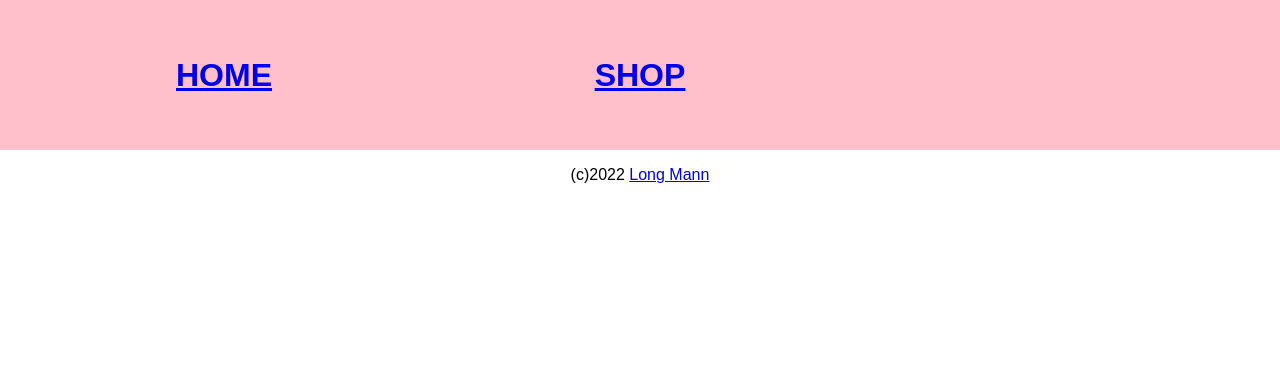
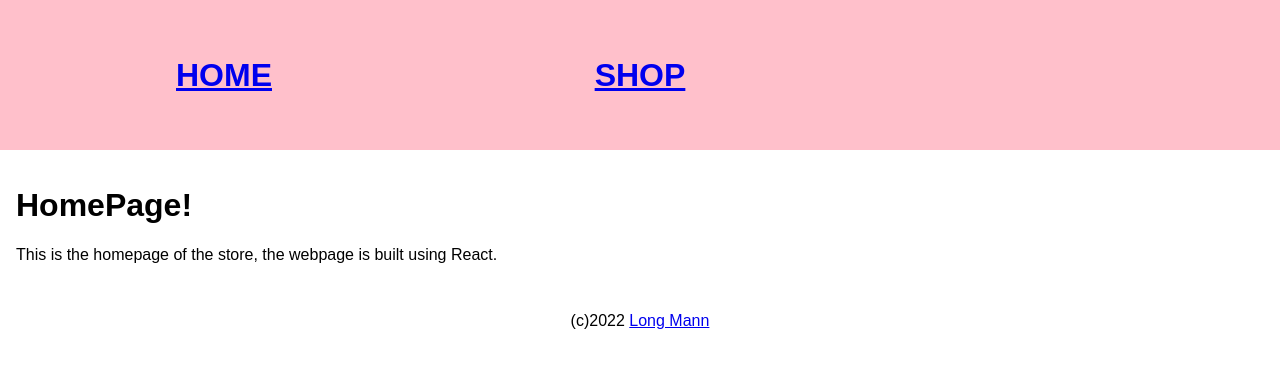
Before and after one commit to Longmann94/shopping-cart, a React (Create React App) app: page /shop in a window 1280 px wide. Shown: the top 368 px of the page. Built offline with nearby package versions, Linux system fonts and the light colour scheme.

Commit message:
hashrouter and no shopping-cart/

```diff
--- a/src/RouteSwitch.js
+++ b/src/RouteSwitch.js
@@ -11,9 +11,9 @@ const RouteSwitch = () => {
 
       <Nav />
       <Routes>
-        <Route path='/shopping-cart' element={<App />} />
-        <Route path='/shopping-cart/shop' element={<Shop />} />
-        <Route path='/shopping-cart/cart' element={<Cart />} />
+        <Route path='/' element={<App />} />
+        <Route path='/shop' element={<Shop />} />
+        <Route path='/cart' element={<Cart />} />
       </Routes>
       <Footer />
 
--- a/src/Shop.js
+++ b/src/Shop.js
@@ -87,7 +87,7 @@ const Shop = () => {
     <div>
       <div className="cart-container">
         Cart have {cartQuantity} items
-        <Link to='/shopping-cart/cart' state={cart}>Check Out</Link>
+        <Link to='/cart' state={cart}>Check Out</Link>
       </div>
       <div className="store-container">
 
--- a/src/index.js
+++ b/src/index.js
@@ -1,14 +1,14 @@
 import React from 'react';
 import ReactDOM from 'react-dom/client';
 import RouteSwitch from './RouteSwitch';
-import {  BrowserRouter } from 'react-router-dom';
+import {  HashRouter } from 'react-router-dom';
 
 
 const root = ReactDOM.createRoot(document.getElementById('root'));
 root.render(
   <React.StrictMode>
-    <BrowserRouter>
+    <HashRouter>
     <RouteSwitch />
-    </BrowserRouter>
+    </HashRouter>
   </React.StrictMode>
 );
```
